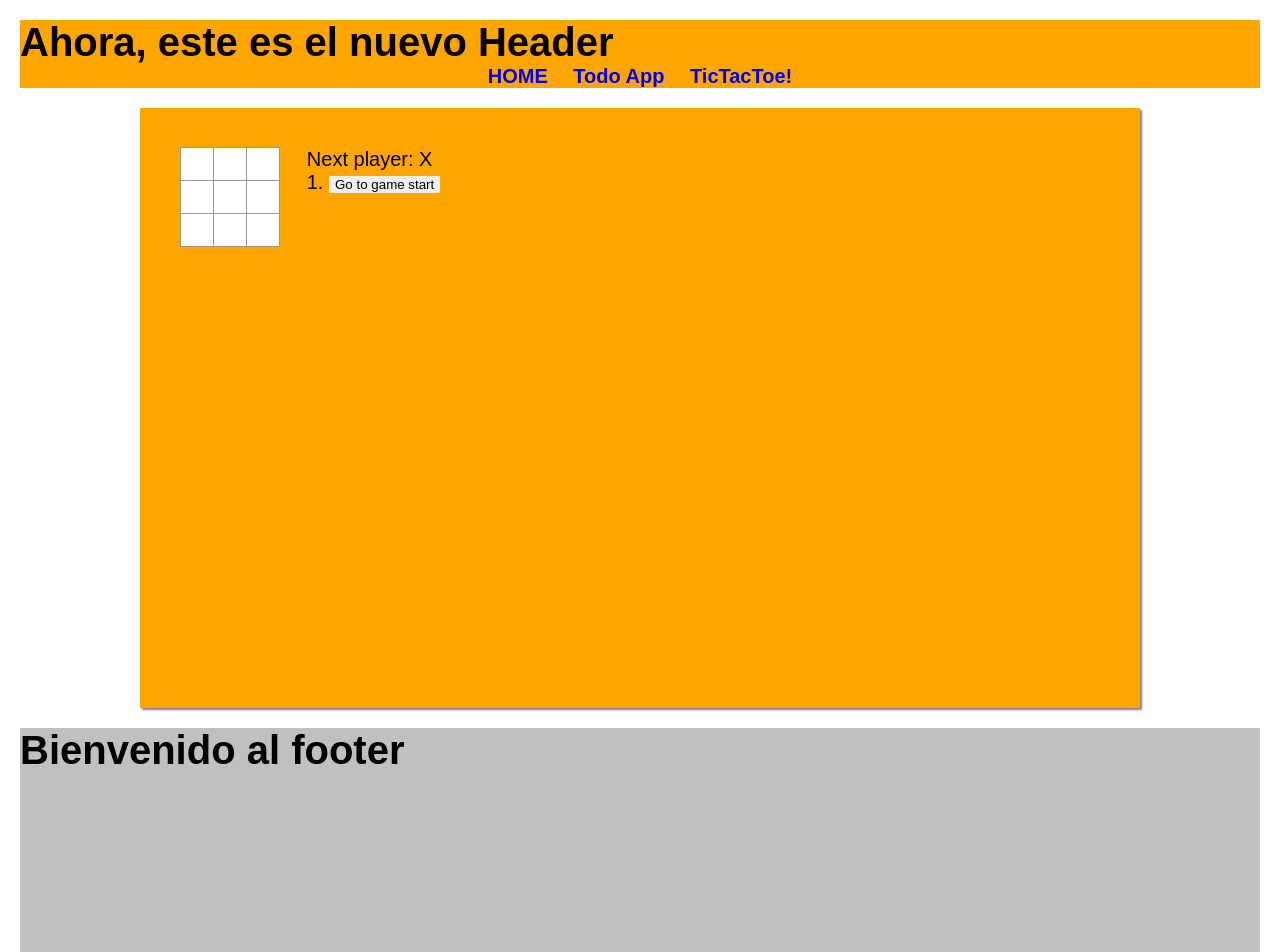
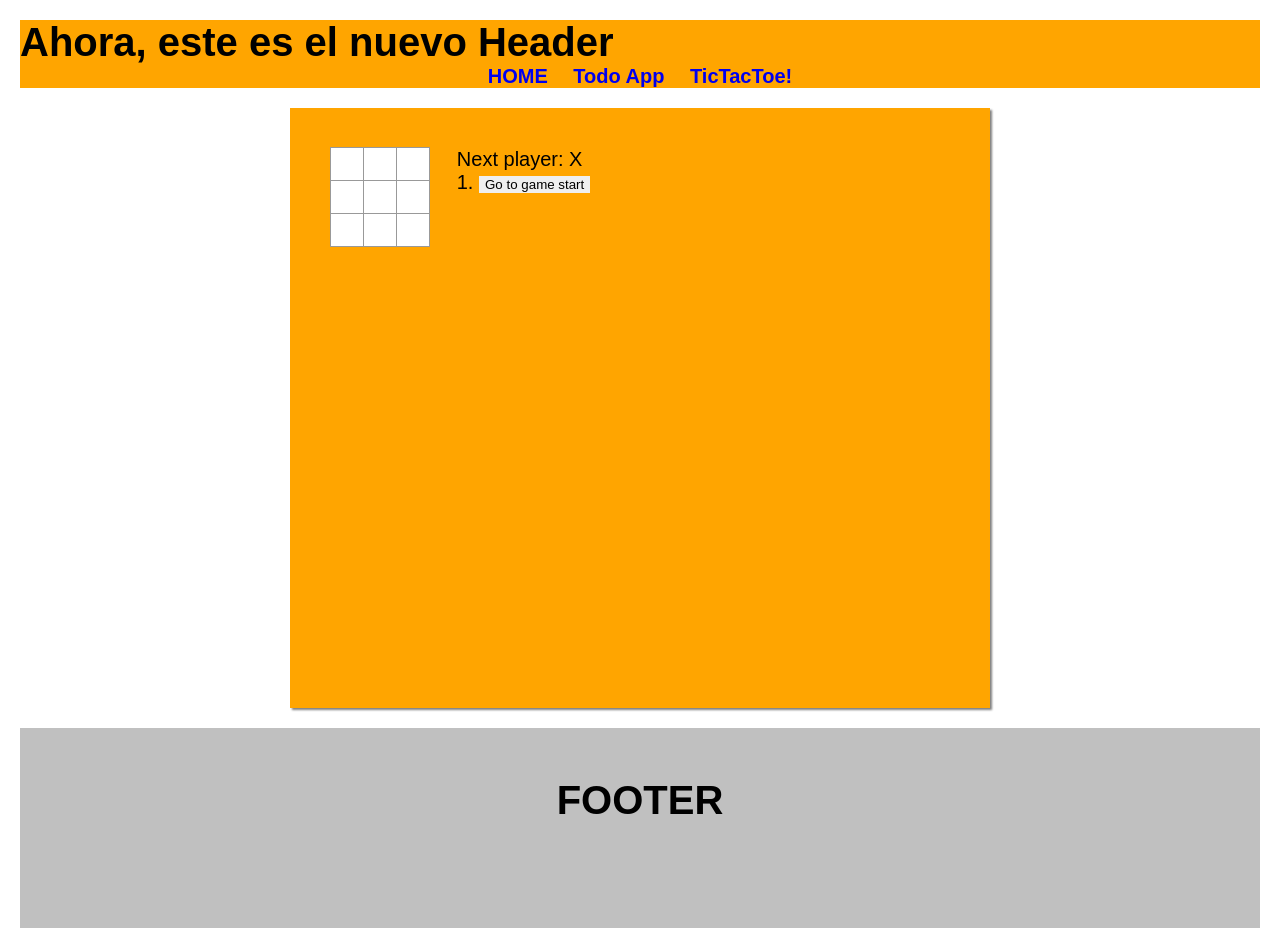
Before and after one commit to gonzalonf/ejercicios, a React app in the folder gonzApp/: page /tic in a window 1280 px wide. Shown: the top 952 px of the page. Built offline with nearby package versions, Linux system fonts and the light colour scheme; what flux would draw is missing.

Commit message:
refactot flux a medio camino

```diff
--- a/gonzApp/public/index.html
+++ b/gonzApp/public/index.html
@@ -9,7 +9,6 @@
       homescreen on Android. See https://developers.google.com/web/fundamentals/engage-and-retain/web-app-manifest/
     -->
     <link rel="manifest" href="%PUBLIC_URL%/manifest.json">
-    <link rel="shortcut icon" href="%PUBLIC_URL%/favicon.ico">
     <!--
       Notice the use of %PUBLIC_URL% in the tags above.
       It will be replaced with the URL of the `public` folder during the build.
@@ -25,16 +24,7 @@
     <noscript>
       You need to enable JavaScript to run this app.
     </noscript>
-    <div id="root"></div>
-    <!--
-      This HTML file is a template.
-      If you open it directly in the browser, you will see an empty page.
+    <div id="root"/>
 
-      You can add webfonts, meta tags, or analytics to this file.
-      The build step will place the bundled scripts into the <body> tag.
-
-      To begin the development, run `npm start` or `yarn start`.
-      To create a production bundle, use `npm run build` or `yarn build`.
-    -->
   </body>
 </html>
--- a/gonzApp/src/components/Footer/index.js
+++ b/gonzApp/src/components/Footer/index.js
@@ -3,7 +3,7 @@ import React from 'react';
 const Footer = () => {
 	return (
 		<div className="contents-footer">
-			<h1>Bienvenido al footer</h1>
+			<h1>FOOTER</h1>
 		</div>
 	);
 };
--- a/gonzApp/src/components/TicTacToe/Game/index.js
+++ b/gonzApp/src/components/TicTacToe/Game/index.js
@@ -1,23 +1,15 @@
 import React from 'react';
 import Board from '../Board';
 import { calculateWinner } from '../helpers';
-// import TicTacToeStore from '../../../stores/TicTacToeStore';
-// import * as TodoActions from '../../../actions/TodoActions';
+import TicTacToeStore from '../../../stores/TicTacToeStore';
+import * as TicTacToeActions from '../../../actions/TicTacToeActions';
 
 
 
 class Game extends React.Component {
   constructor(props) {
     super(props);
-    this.state = {
-      history: [
-        {
-          squares: Array(9).fill(null)
-        }
-      ],
-      stepNumber: 0,
-      xIsNext: true
-    };
+    this.state = TicTacToeStore.getInitialState();
   }
 
   handleClick(i) {
@@ -28,15 +20,9 @@ class Game extends React.Component {
       return;
     }
     squares[i] = this.state.xIsNext ? "X" : "O";
-    this.setState({
-      history: history.concat([
-        {
-          squares: squares
-        }
-      ]),
-      stepNumber: history.length,
-      xIsNext: !this.state.xIsNext
-    });
+
+	TicTacToeStore.updateTable(squares);
+
   }
 
   jumpTo(step) {
--- a/gonzApp/src/index.css
+++ b/gonzApp/src/index.css
@@ -22,14 +22,14 @@ nav a:hover {
 }
 
 .wrapper {
-	max-width: 1000px;
+	max-width: 700px;
 	margin: auto;
+	padding: 20px 0;
 }
 .home {
 	background: lightblue;
 	width: 100%;
 	min-height: 600px;
-	margin: 20px auto;
 	text-align: center;
 	padding: 40px;
 	box-shadow: 2px 2px 2px gray;
@@ -38,7 +38,7 @@ nav a:hover {
 	background: orange;
 	width: 100%;
 	min-height: 600px;
-	margin: 20px auto;
+	margin: auto;
 	text-align: center;
 	padding: 40px;
 	box-shadow: 2px 2px 2px gray;
@@ -47,7 +47,7 @@ nav a:hover {
 	background: lightgreen;
 	width: 100%;
 	min-height: 600px;
-	margin: 20px auto;
+	margin: auto;
 	text-align: center;
 	padding: 40px;
 	box-shadow: 2px 2px 2px gray;
@@ -68,7 +68,9 @@ nav a:hover {
 }
 .contents-footer {
 	background: silver;
-	height: 100vh;
+	height: 200px;
+	padding: 50px;
+	text-align: center;
 }
 .contents-header {
 	background: orange;
--- a/gonzApp/src/stores/TicTacToeStore.js
+++ b/gonzApp/src/stores/TicTacToeStore.js
@@ -1,16 +1,36 @@
 import { EventEmitter } from 'events';
 import dispatcher from '../dispatcher';
+import { calculateWinner } from '../components/TicTacToe/helpers';
+
 
 class TicTacToeStore extends EventEmitter {
 	constructor() {
 		super();
+		this.initialState = {
+	      history: [
+	        {
+	          squares: Array(9).fill(null)
+	        }
+	      ],
+	      stepNumber: 0,
+	      xIsNext: true
+	    };
 	}
 
-	handleActions(action) {
+	getInitialState() {
+		return this.initialState;
+	}
 
-		}
+	updateTable(squares) {
+		this.setState({
+			history: this.history.concat([{squares: squares}]),
+			stepNumber: this.history.length,
+			xIsNext: !this.state.xIsNext
+		});
+		this.emit('change');
+    }
 }
 
 const ticTacToeStore = new TicTacToeStore();
-dispatcher.register(TicTacToeStore.handleActions.bind(TicTacToeStore));
+// dispatcher.register(TicTacToeStore.handleActions.bind(TicTacToeStore));
 export default ticTacToeStore;
```
Also changed, not shown: gonzApp/public/manifest.json, 1 other file (tests, documents, lock files or other folders).
